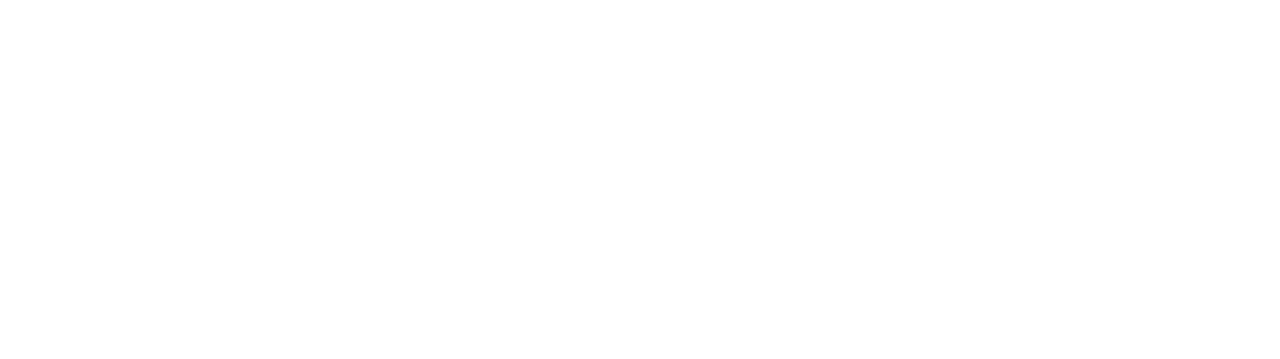
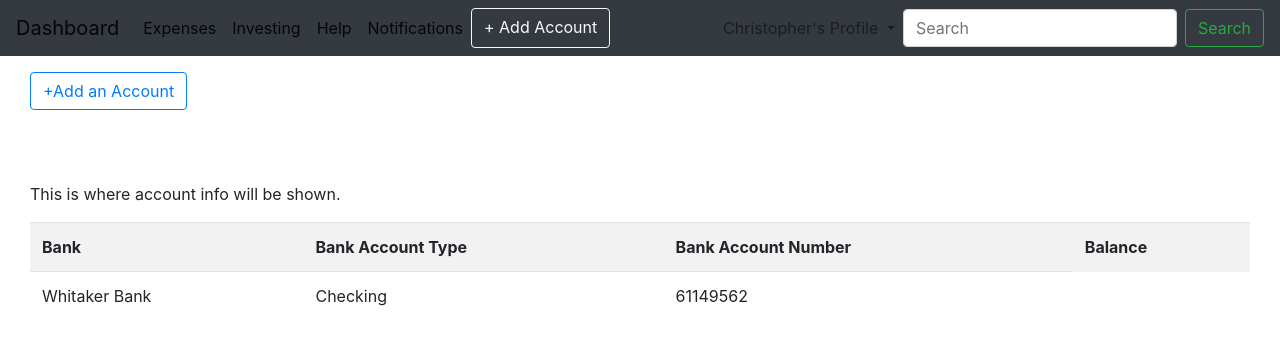
Before and after one commit to jacobsonblanton/money_tracker, a Flask app: page /account in a window 1280 px wide. Before the commit the part shown is empty. Shown: the top 359 px of the page. Run offline with Flask 2, Linux system fonts and the light colour scheme; a user stored in the database is signed in; data comes from the database, SQL or seed files in the repository; both versions use the stored data as it was after the commit; some libraries are stand-ins or nearby versions.

Commit message:
01/11/22

```diff
--- a/money_tracker/models.py
+++ b/money_tracker/models.py
@@ -32,14 +32,14 @@
     bank = db.Column(db.String(200), nullable=False)
     acct_type = db.Column(db.String(200), nullable=False)
     acct_number = db.Column(db.String(200), nullable=False)
-    user_acct_type = db.Column(db.Integer, db.ForeignKey('user.id'), nullable=False)
+    user_acct = db.Column(db.Integer, db.ForeignKey('user.id'))
 
 class Expenses(db.Model):
     id = db.Column(db.Integer, primary_key=True)
     expense_type = db.Column(db.String(200), nullable=False)
-    user_expense_type = db.Column(db.Integer, db.ForeignKey('user.id'), nullable=False)
+    user_expense = db.Column(db.Integer, db.ForeignKey('user.id'))
 
 class Net_Balance(db.Model):
     id = db.Column(db.Integer, primary_key=True)
     balance = db.Column(db.Integer, nullable=False)
-    user_balance = db.Column(db.Integer, db.ForeignKey('user.id'), nullable=False)
+    user_balance = db.Column(db.Integer, db.ForeignKey('user.id'))
--- a/money_tracker/templates/account.html
+++ b/money_tracker/templates/account.html
@@ -0,0 +1,116 @@
+<!DOCTYPE html>
+<html lang="en">
+<head>
+    <meta charset="UTF-8">
+    <meta http-equiv="X-UA-Compatible" content="IE=edge">
+    <meta name="viewport" content="width=device-width, initial-scale=1.0">
+    <link rel="stylesheet" href="https://maxcdn.bootstrapcdn.com/bootstrap/4.0.0/css/bootstrap.min.css"
+    integrity="sha384-Gn5384xqQ1aoWXA+058RXPxPg6fy4IWvTNh0E263XmFcJlSAwiGgFAW/dAiS6JXm" crossorigin="anonymous">
+    <link href="{{url_for('static', filename='styles.css')}}" rel="stylesheet" >
+    <script src="{{url_for('static', filename='script.js')}}" defer></script>
+    <title>Money Accounts | Add Account</title>
+</head>
+<body>
+    <!-- implenting a navbar -->
+    <nav class="navbar navbar-expand-lg navbar-light bg-dark">
+        <a class="navbar-brand" href="/home">Dashboard</a>
+        <button class="navbar-toggler" type="button" data-toggle="collapse" data-target="#navbarSupportedContent">
+            <span class="navbar-toggler-icon"></span>
+        </button>
+
+        <div class="collapse navbar-collapse" id="navbarSupportedContent">
+            <ul class="navbar-nav mr-auto">
+                <li class="nav-item active">
+                    <a class="nav-link" href="/expenses">Expenses<span class="sr-only"></span></a>
+                </li>
+                <li class="nav-item active">
+                    <a class="nav-link" href="/investing">Investing<span class="sr-only"></span></a>
+                </li>
+                <li class="nav-item active">
+                    <a class="nav-link" href="/help">Help<span class="sr-only"></span></a>
+                </li>
+                <li class="nav-item active">
+                    <a class="nav-link" href="/notifications">Notifications<span class="sr-only"></span></a>
+                </li>
+                <a class="btn btn-outline-light" href="/add-account">+ Add Account</a>
+            </ul>
+                <ul class="navbar-nav ml-auto">
+                    <li class="nav-item dropdown">
+                        <a class="nav-link dropdown-toggle" href="#" id="navbarDropdown" role="button" data-toggle="dropdown" aria-haspopup="true" aria-expanded="false">
+                            {{user.first_name}}'s Profile
+
+                        </a>
+                        <div class="dropdown-menu" aria-labelledby="navbarDropdown">
+                            <a class="dropdown-item" href="/profile">Profile Page</a>
+                            <a class="dropdown-item" href="/account">Accounts</a>
+                            <div class="dropdown-divider"></div>
+                            <a class="dropdown-item" href="/logout">Logout</a>
+                        </div>
+                    </li>
+                </ul>
+            <form class="form-inline my-2 my-lg-0">
+                <input class="form-control mr-sm-2" type="search" placeholder="Search" aria-label="Search">
+                <button class="btn btn-outline-success my-2 my-sm-0" type="submit">Search</button>
+            </form>
+        </div>
+    </nav>
+    <!-- displaying the accounts in a table -->
+    <div class="container-fluid pt-3">
+        <div class="container-fluid">
+            <a  href="/add-account" class="btn btn-outline-primary btn-link" type="button">+Add an Account</a>
+            <br/><br/><br/><br/>
+            <p>This is where account info will be shown.</p>
+            <!-- displaying the user's accounts on page -->
+            <!-- displaying the account(all the contents in the SQL database asset) in table format -->
+            <table class="table table-striped">
+                <tr>
+                    <th>Bank</th>
+                    <th>Bank Account Type</th>
+                    <th>Bank Account Number</th>
+                    <th>Balance</th>
+                </tr>
+                {% for account in account %}
+                    <tr>
+                        <td>{{account.bank}}</td>
+                        <td>{{account.acct_type}}</td>
+                        <td>{{account.acct_number}}</td>
+                    </tr>
+                {% endfor %}
+            </table>
+
+
+        <br/>
+        <!-- displaying the flashed messages-->
+        {% with messages = get_flashed_messages(with_categories=true) %}
+            {% if messages %}
+                {% for category, message in messages %}
+                    {% if category == 'error' %}
+                    <div class="alert alert-danger alter-dismissable fade show" role="alert">
+                        {{ message }}
+                        <button type="button" class="close" data-dismiss="alert">
+                            <span aria-hidden="true">&times;</span>
+                        </button>
+                    </div>
+                    {% else %}
+                    <div class="alert alert-success alter-dismissable fade show" role="alert">
+                        {{ message }}
+                        <button type="button" class="close" data-dismiss="alert">
+                            <span aria-hidden="true">&times;</span>
+                        </button>
+                    </div>
+                    {% endif %}
+                {% endfor %}
+            {% endif %}
+        {% endwith %}
+    </div>
+
+
+    <!-- cant forget to import the js son-->
+    <script src="https://code.jquery.com/jquery-3.2.1.slim.min.js"
+    integrity="sha384-KJ3o2DKtIkvYIK3UENzmM7KCkRr/rE9/Qpg6aAZGJwFDMVNA/GpGFF93hXpG5KkN" crossorigin="anonymous"></script>
+    <script src="https://cdnjs.cloudflare.com/ajax/libs/popper.js/1.12.9/umd/popper.min.js"
+    integrity="sha384-ApNbgh9B+Y1QKtv3Rn7W3mgPxhU9K/ScQsAP7hUibX39j7fakFPskvXusvfa0b4Q" crossorigin="anonymous"></script>
+    <script src="https://maxcdn.bootstrapcdn.com/bootstrap/4.0.0/js/bootstrap.min.js"
+    integrity="sha384-JZR6Spejh4U02d8jOt6vLEHfe/JQGiRRSQQxSfFWpi1MquVdAyjUar5+76PVCmYl" crossorigin="anonymous"></script>
+</body>
+</html>
--- a/money_tracker/templates/add_account.html
+++ b/money_tracker/templates/add_account.html
@@ -33,6 +33,8 @@
                     <a class="nav-link" href="/notifications">Notifications<span class="sr-only"></span></a>
                 </li>
                 <a class="btn btn-outline-light" href="/add-account">+ Add Account</a>
+            </ul>
+                <ul class="navbar-nav ml-auto">
                     <li class="nav-item dropdown">
                         <a class="nav-link dropdown-toggle" href="#" id="navbarDropdown" role="button" data-toggle="dropdown" aria-haspopup="true" aria-expanded="false">
                             {{user.first_name}}'s Profile
@@ -45,7 +47,6 @@
                             <a class="dropdown-item" href="/logout">Logout</a>
                         </div>
                     </li>
-
                 </ul>
             <form class="form-inline my-2 my-lg-0">
                 <input class="form-control mr-sm-2" type="search" placeholder="Search" aria-label="Search">
--- a/money_tracker/views.py
+++ b/money_tracker/views.py
@@ -65,7 +65,10 @@
 def account():
     if request.method == 'POST':
         pass
-    return render_template("account.html", user=current_user)
+    else:
+        # displaying the accounts from the database table
+        account = Account.query.all()
+        return render_template("account.html", user=current_user, account=account)
 
 
 @views.route('/expenses', methods=['POST', 'GET'])
```
Also changed, not shown: money_tracker/database.db. Lines whose indentation alone changed are shown as unchanged.
